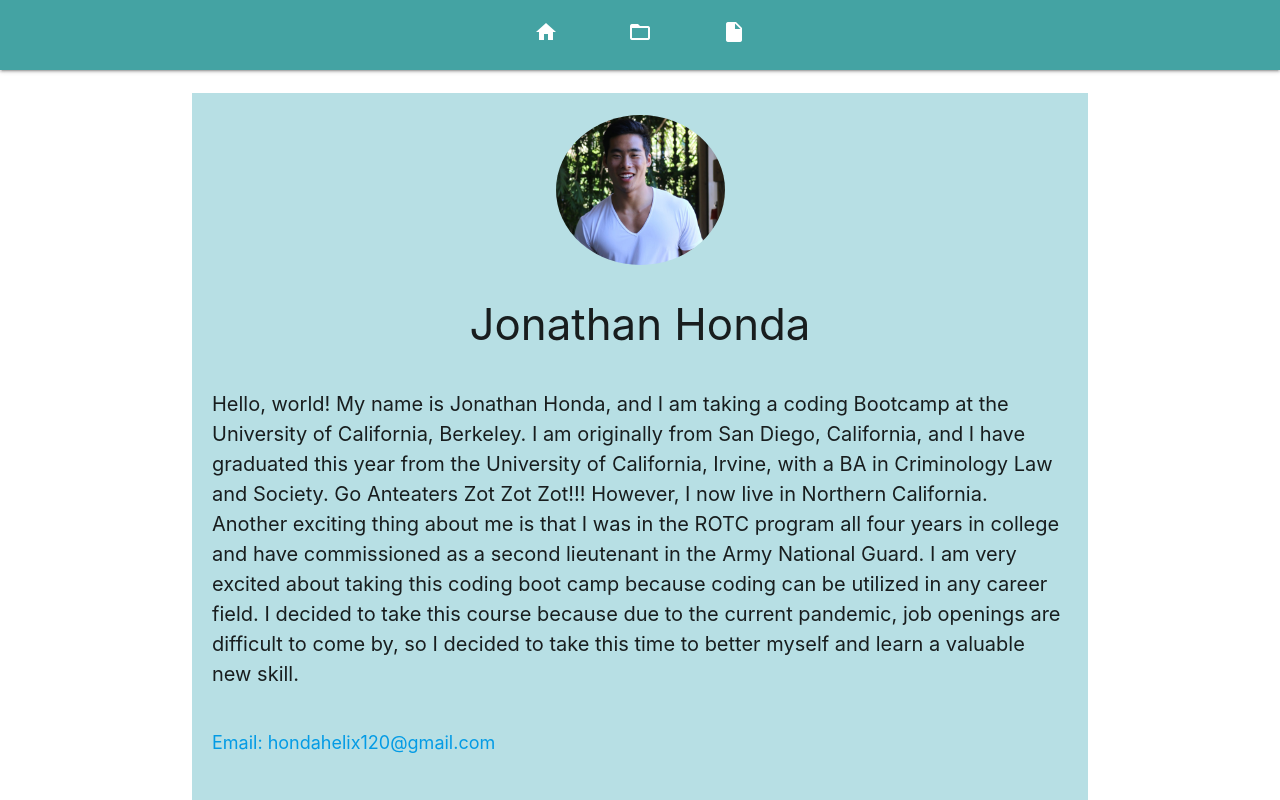
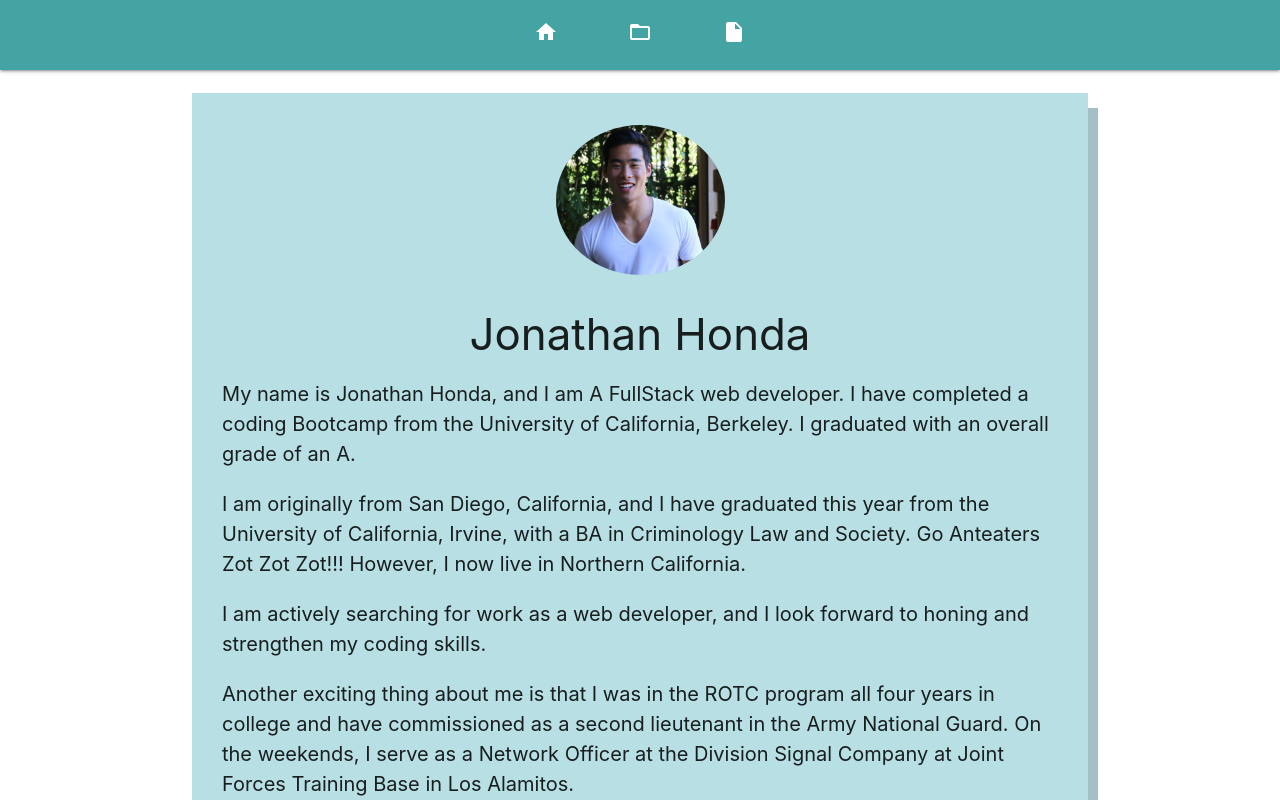
Before and after one commit to hondahelix/react-portfolio, a React (Create React App) app: page / in a window 1280 px wide. Shown: the top 800 px of the page. Built offline with nearby package versions, Linux system fonts and the light colour scheme; the HTML template or start-up script is replaced by a standard one.

Commit message:
changed about me

```diff
--- a/src/components/Home/home.css
+++ b/src/components/Home/home.css
@@ -8,9 +8,16 @@
     height: 150px;
     width: 169px;
 }
+#aboutMe{
+    padding: 10px;
+    box-shadow: 10px 15px rgb(165, 191, 196);
+}
+
 p{
     font-size: 20px;
-    padding: 20px;
+    padding-left: 20px;
+    padding-right: 20px;
+    pading-top: 10px;
 }
 #email{
     font-size: large;
--- a/src/components/Home/index.js
+++ b/src/components/Home/index.js
@@ -4,6 +4,7 @@ import "./home.css";
 function Home (){
     return (
         <div className = "container">
+            <div id = "aboutMe">
             <div className="center-align">
             <br></br>
                 <img id = "profile" src={profile} className= "responsive-img circle" alt="Me"/>
@@ -11,17 +12,27 @@ function Home (){
                 <div>
                     <h3 className="center-align" >Jonathan Honda</h3>
                     <p>
-                        Hello, world! My name is Jonathan Honda, and I am taking a coding Bootcamp at the University of California, Berkeley.
+                        My name is Jonathan Honda, and I am A FullStack web developer. I have completed a coding Bootcamp from the University of California, Berkeley.
+                        I graduated with an overall grade of an A.
+                    </p>
+                    <p>
                         I am originally from San Diego, California, and I have graduated this year from the University of California, Irvine, with a BA in Criminology Law and Society.
-                        Go Anteaters Zot Zot Zot!!! However, I now live in Northern California. Another exciting thing about me is that I was in the ROTC program all four years in college and have commissioned as a second lieutenant in the Army National Guard.
-                        I am very excited about taking this coding boot camp because coding can be utilized in any career field.
-                        I decided to take this course because due to the current pandemic, job openings are difficult to come by, so I decided to take this time to better myself and learn a valuable new skill.
-
+                         Go Anteaters Zot Zot Zot!!! However, I now live in Northern California.
+                    </p>
+                    <p>
+                        I am actively searching for work as a web developer, and I look forward to honing and strengthen my coding skills.
+                    </p>
+                    <p>
+                        Another exciting thing about me is that I was in the ROTC program all four years in college and have commissioned as a second lieutenant in the Army National Guard.
+                         On the weekends, I serve as a Network Officer at the Division Signal Company at Joint Forces Training Base in Los Alamitos.
                     </p>
                 </div>
                 <b></b>
                 <a id = "email" href="mailto: hondahelix120@gmail.com">Email: hondahelix120@gmail.com</a>
             <br></br>
+
+            </div>
+
         </div>
     )
 
```
